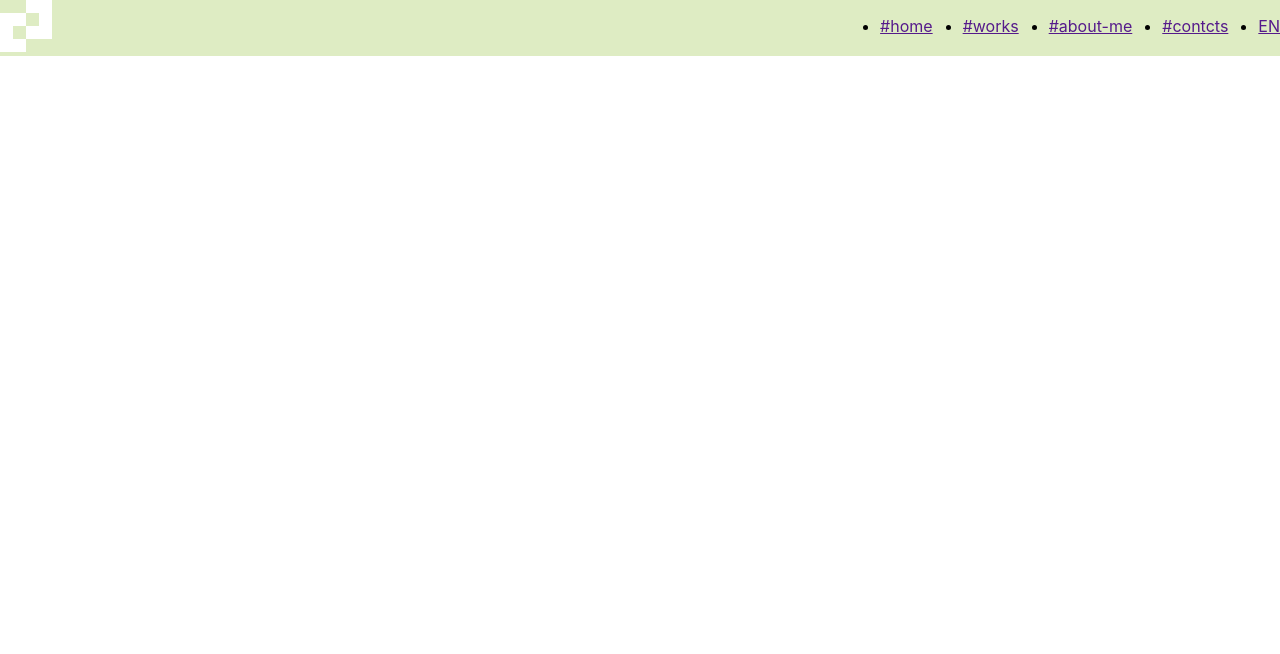
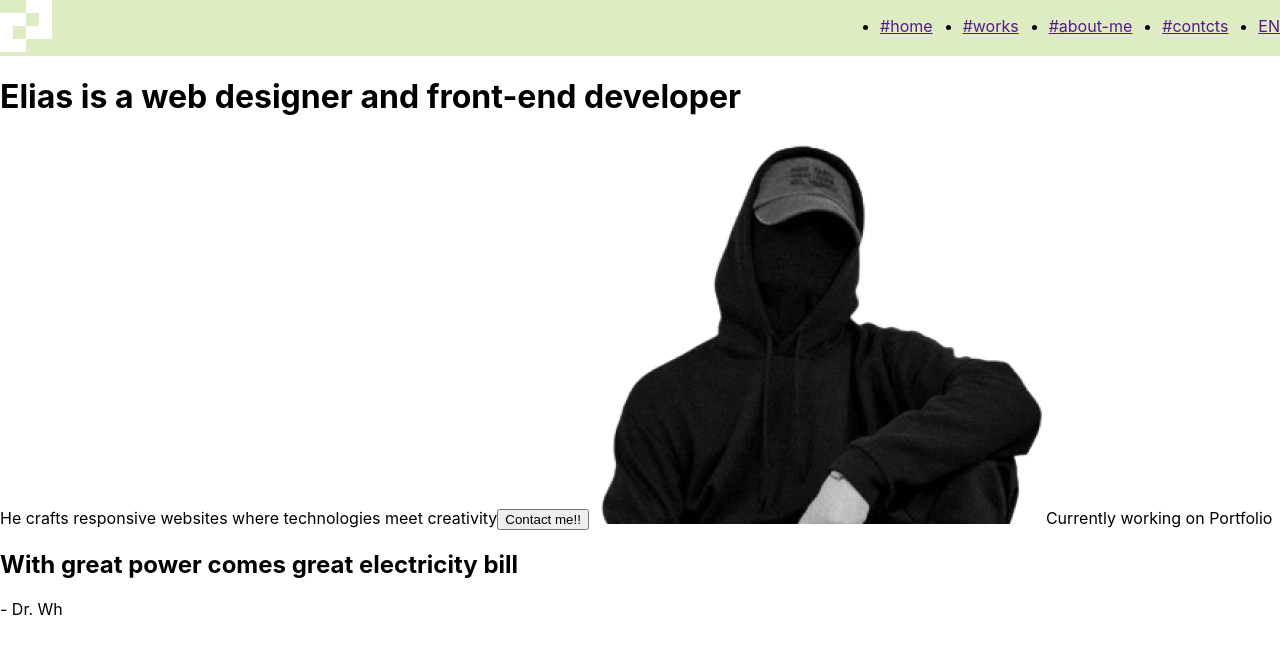
Before and after one commit to Anatoliy-Nelson/portfolio-start-project, a React app: page / in a window 1280 px wide. Shown: the top 654 px of the page. Built offline with nearby package versions, Linux system fonts and the light colour scheme.

Commit message:
add main

```diff
--- a/src/App.tsx
+++ b/src/App.tsx
@@ -1,12 +1,14 @@
 import './App.css';
 import styled from 'styled-components';
 import {Header} from "./layout/header/Header";
+import {Main} from "./layout/section/main/Main";
 
 
 function App() {
     return (
         <div className="App">
             <Header/>
+            <Main/>
         </div>
     );
 }
--- a/src/layout/section/main/Main.tsx
+++ b/src/layout/section/main/Main.tsx
@@ -0,0 +1,27 @@
+import React from 'react';
+import styled from "styled-components";
+import photo from '../../../assets/images/Cap-and-hidie.png'
+
+export const Main = () => {
+    return (
+        <div>
+            <h1>Elias is a web designer and front-end developer</h1>
+            <span>He crafts responsive websites where technologies meet creativity</span>
+            <button>Contact me!!</button>
+            <Photo src={photo} alt=""/>
+            <span>Currently working on Portfolio</span>
+            <h2>With great power comes great electricity bill</h2>
+            <p>- Dr. Wh</p>
+
+
+
+        </div>
+    );
+};
+
+const Photo = styled.img`
+    width: 457px;
+    height: 386px;
+    object-fit: cover;
+
+`
```
Also changed, not shown: src/components/FlexWrapper.tsx (added).
